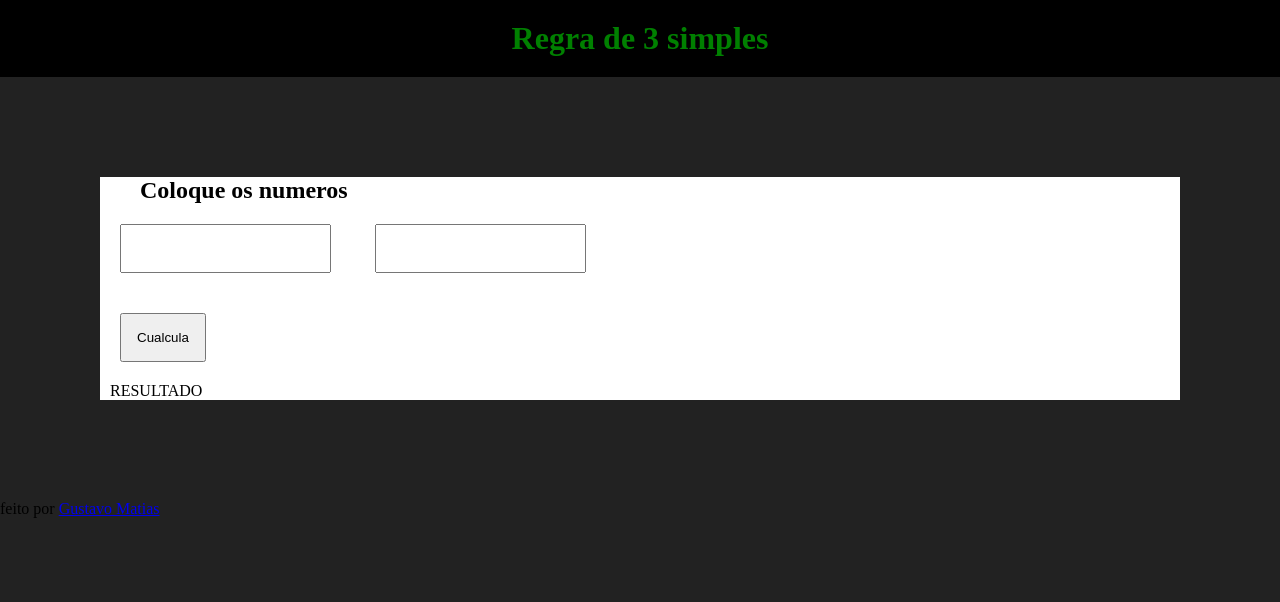
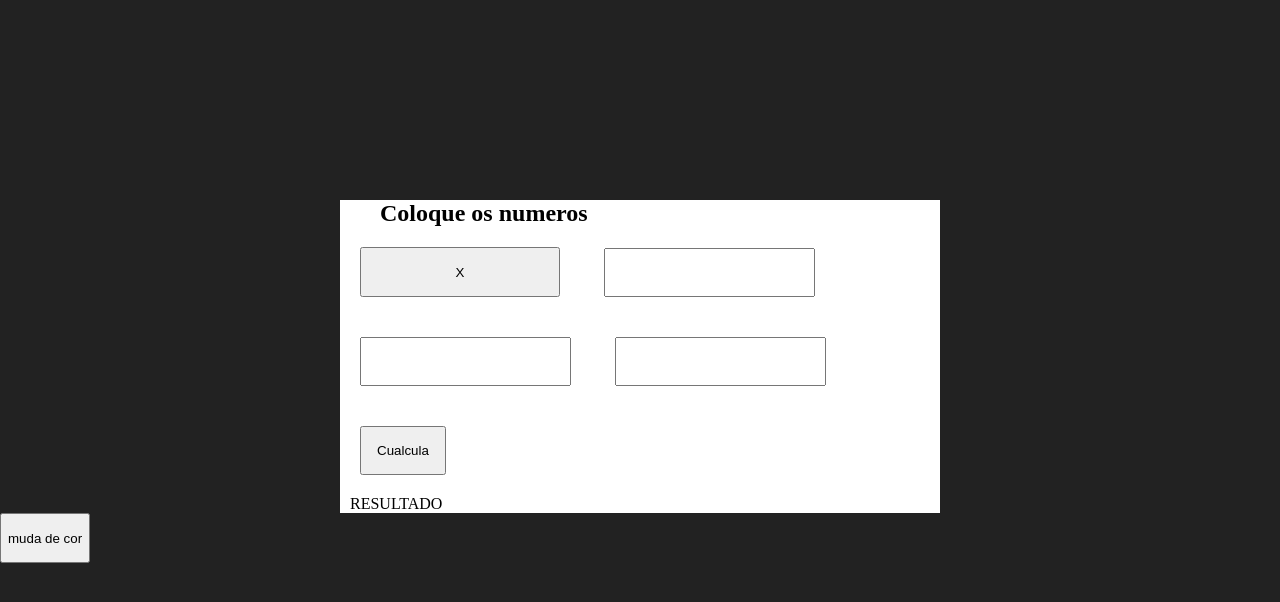
Before and after one commit to gustavomatiass/js-youtube, a plain HTML site: page testando_coisas/regra-de-3/index.html in a window 1280 px wide. Drawn offline with Linux system fonts and the light colour scheme.

Commit message:
testando

```diff
--- a/testando_coisas/regra-de-3/index.html
+++ b/testando_coisas/regra-de-3/index.html
@@ -9,16 +9,16 @@
     <link rel="stylesheet" href="style.css">
 </head>
 <body>
- <header>
-    <h1>Regra de 3 simples</h1>
- </header>
+
  <section>
     <h2>Coloque os numeros</h2>
     <div id="soma">
 
         <div class="add">
+            <input type="button" value="X" id="x">
             <input type="number" name="" id="n1">
             <input type="number" name="" id="n2">
+            <input type="number" name="" id="n3">
         </div>
 
         <div>
@@ -27,6 +27,6 @@
     </div>
     <p class="rs">RESULTADO</p><p class="resultado"></p>
  </section>
- <footer>feito por <a href="#">Gustavo Matias</a></footer>
+  <button onclick="cor" class="green" id="cor">muda de cor</button>
 </body>
 </html>
--- a/testando_coisas/regra-de-3/script.js
+++ b/testando_coisas/regra-de-3/script.js
@@ -2,9 +2,18 @@ function clicar() {
     var num1 = document.querySelector("#n1").value;
     var num2 = document.querySelector("#n2").value;
 
-    var resultado = parseInt(num1) + parseInt(num2);
+    var num3 = document.querySelector("#n3").value;
+
+    //soma
+    var multiplica = parseInt(num1) * parseInt(num2);
+
+
+    var resultado = multiplica / num3;
 
     document.querySelector(".resultado").innerHTML = resultado
 
     console.log(resultado)
+    console.log(num3)
 }
+
+ document.getElementById("cor").addEventListener("click", "green" )
--- a/testando_coisas/regra-de-3/style.css
+++ b/testando_coisas/regra-de-3/style.css
@@ -1,18 +1,14 @@
 *{
     margin: 0%;
+
 }
 
-header {
-    text-align: center;
-    background-color: black;
-    color: green;
-    padding: 20px;
-    margin: -10;
-}
 
 section {
     background-color: white;
-    margin: 100px;
+    margin: auto;
+    margin-top: 200px;
+    max-width: 600px;
 }
 h2 {
     margin-left: 40px;
@@ -20,7 +16,7 @@ h2 {
 
 button{
     height: 50px;
-    background-color: green;
+
 }
 
 input{
@@ -40,6 +36,11 @@ input{
 
 }
 
+#x{
+    width: 200px;
+    height: 50px;
+}
+
 body{
     background-color: rgb(34, 34, 34);
 }
```
